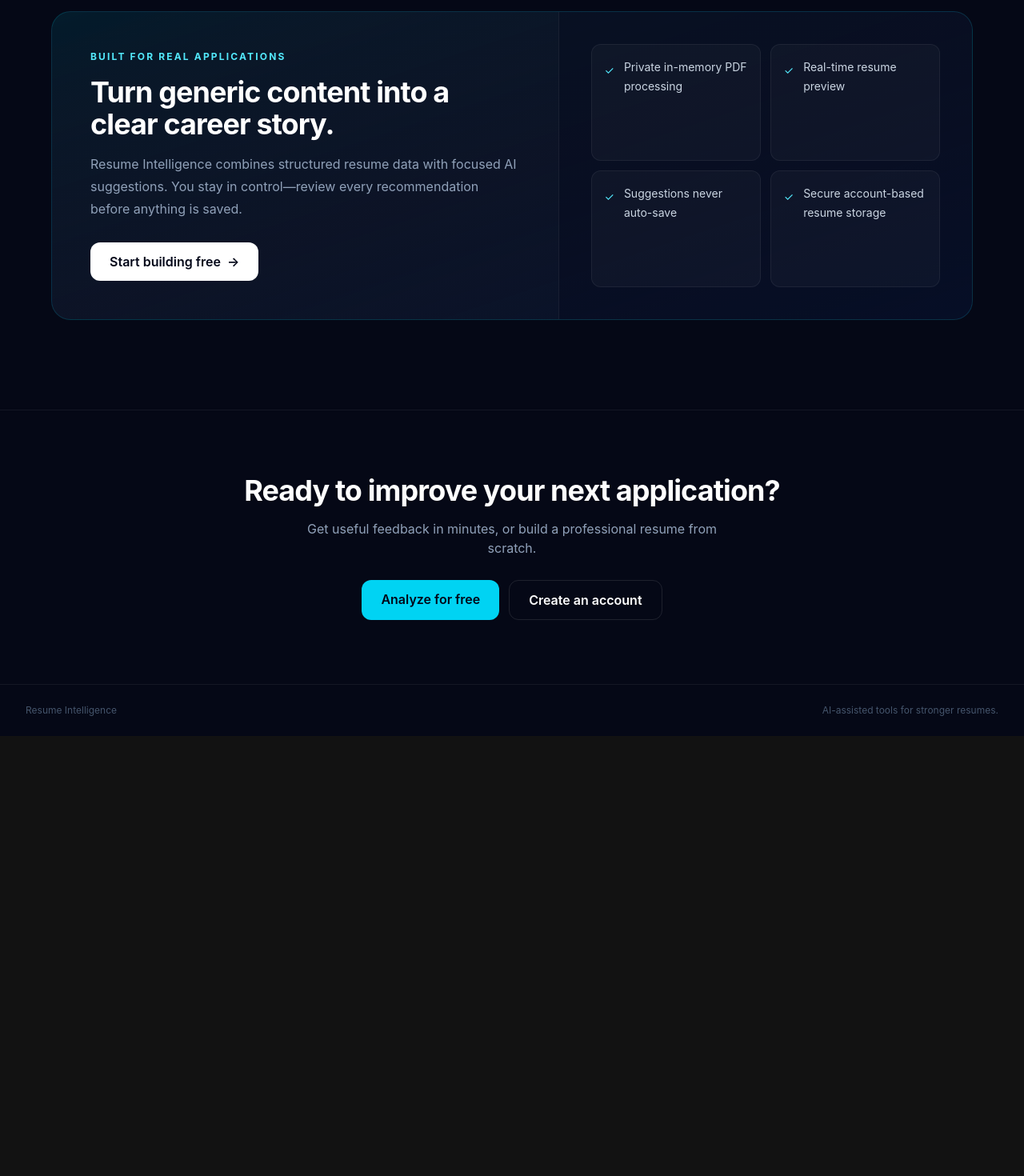
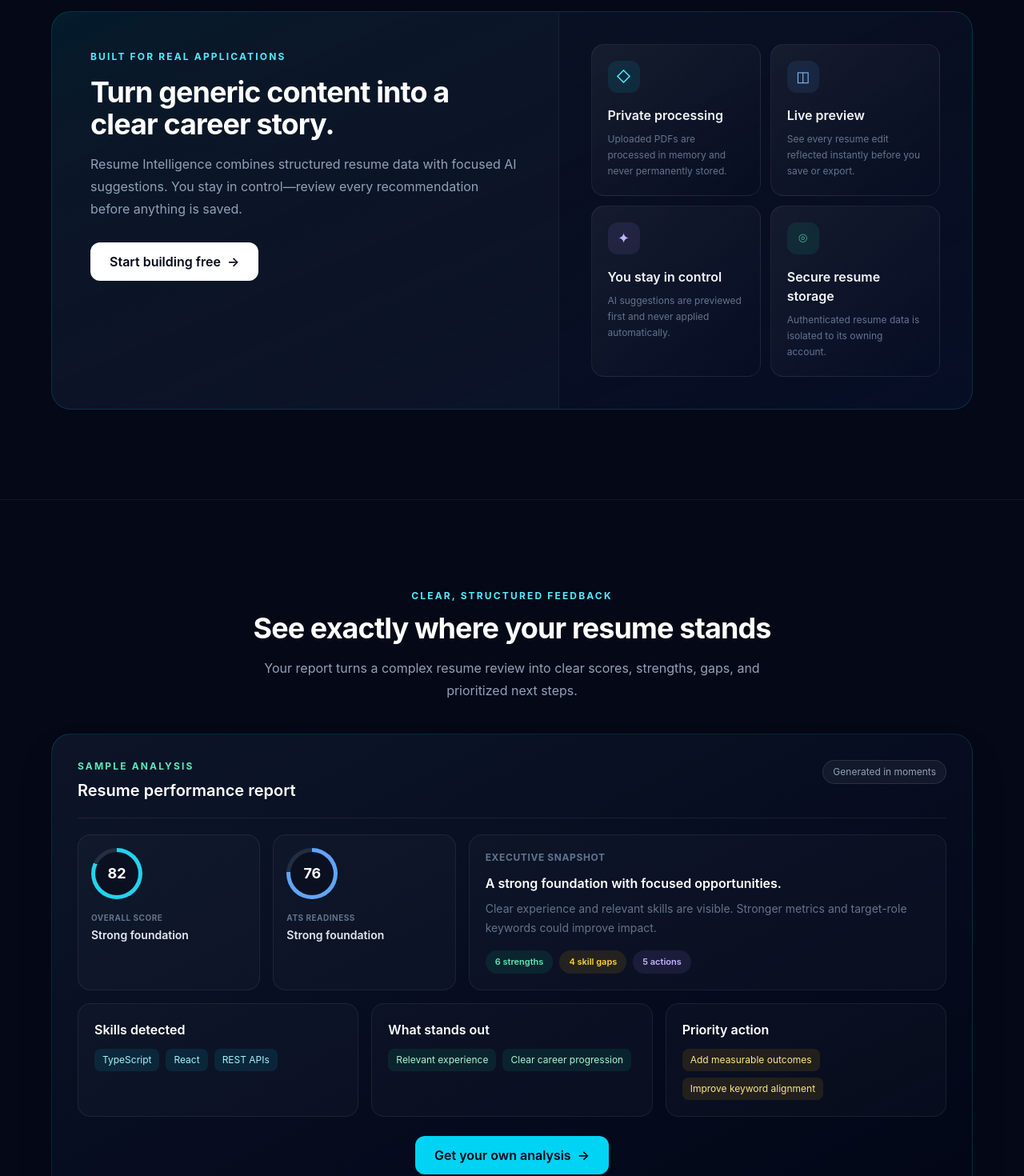
Before and after one commit to im-alisher/resume-intelligence, a React (Vite) app in the folder frontend/: page / in a window 1280 px wide. Shown: the part 1900-3370 px from the top of the page at 80% size. Before the commit the page ends 2820 px from the top, so only its background shows below. Built offline with nearby package versions, Linux system fonts and the light colour scheme; no server answers.

Commit message:
Fixed and improved

```diff
--- a/frontend/src/App.tsx
+++ b/frontend/src/App.tsx
@@ -66,7 +66,6 @@
         <div className="mx-auto max-w-6xl">
           <SectionHeading eyebrow="Simple workflow" title="A stronger resume in three steps" description="Start with what you already have, understand what needs work, and turn the feedback into a polished document." />
           <div className="relative mt-12 grid gap-5 md:grid-cols-3">
-            <div className="absolute left-[17%] right-[17%] top-7 hidden h-px bg-gradient-to-r from-cyan-400/10 via-cyan-400/50 to-cyan-400/10 md:block" />
             {homeSteps.map((item, index) => (
               <article key={item.title} className="relative rounded-2xl border border-white/[0.07] bg-slate-900/45 p-6 text-center">
                 <span className="relative mx-auto grid size-14 place-items-center rounded-2xl border border-cyan-400/25 bg-[#0b1020] text-sm font-bold text-cyan-300 shadow-lg shadow-cyan-950/30">0{index + 1}</span>
@@ -87,17 +86,28 @@
             <Link to="/dashboard" className="mt-7 inline-flex rounded-xl bg-white px-6 py-3 font-semibold text-slate-950 transition hover:bg-cyan-100">Start building free <span className="ml-2" aria-hidden="true">→</span></Link>
           </div>
           <div className="grid gap-3 border-t border-white/[0.07] bg-slate-950/30 p-7 sm:grid-cols-2 sm:p-10 lg:border-l lg:border-t-0">
-            {homeBenefits.map((benefit) => <div key={benefit} className="flex items-start gap-3 rounded-xl border border-white/[0.06] bg-white/[0.03] p-4 text-sm leading-6 text-slate-300"><span className="mt-1 text-cyan-300">✓</span>{benefit}</div>)}
+            {homeBenefits.map((benefit) => <article key={benefit.title} className="group rounded-2xl border border-white/[0.07] bg-gradient-to-br from-white/[0.055] to-transparent p-5 transition hover:border-cyan-400/25 hover:bg-cyan-400/[0.04]"><span className={`grid size-10 place-items-center rounded-xl text-lg ${benefit.style}`} aria-hidden="true">{benefit.icon}</span><h3 className="mt-4 font-semibold text-slate-100">{benefit.title}</h3><p className="mt-2 text-xs leading-5 text-slate-500">{benefit.description}</p></article>)}
           </div>
         </div>
       </section>
 
-      <section className="border-t border-white/[0.06] px-5 py-16 text-center sm:px-8 sm:py-20">
-        <h2 className="text-3xl font-bold tracking-tight sm:text-4xl">Ready to improve your next application?</h2>
-        <p className="mx-auto mt-4 max-w-xl text-slate-400">Get useful feedback in minutes, or build a professional resume from scratch.</p>
-        <div className="mx-auto mt-7 flex max-w-md flex-col justify-center gap-3 sm:max-w-none sm:flex-row">
-          <Link to="/analyze" className="rounded-xl bg-cyan-400 px-6 py-3 font-semibold text-slate-950 hover:bg-cyan-300">Analyze for free</Link>
-          <Link to={user ? '/dashboard' : '/register'} className="rounded-xl border border-white/10 px-6 py-3 font-semibold hover:bg-white/5">{user ? 'Open dashboard' : 'Create an account'}</Link>
+      <section className="border-t border-white/[0.06] px-5 py-20 sm:px-8 sm:py-28">
+        <div className="mx-auto max-w-6xl">
+          <SectionHeading eyebrow="Clear, structured feedback" title="See exactly where your resume stands" description="Your report turns a complex resume review into clear scores, strengths, gaps, and prioritized next steps." />
+          <div className="mt-10 overflow-hidden rounded-3xl border border-cyan-400/15 bg-gradient-to-br from-slate-900/90 to-slate-950/70 p-5 shadow-2xl shadow-black/25 sm:p-8">
+            <div className="flex flex-col gap-3 border-b border-white/[0.07] pb-5 sm:flex-row sm:items-center sm:justify-between"><div><p className="text-xs font-bold uppercase tracking-[0.18em] text-emerald-300">Sample analysis</p><h3 className="mt-2 text-xl font-semibold">Resume performance report</h3></div><span className="self-start rounded-full border border-white/10 bg-white/5 px-3 py-1.5 text-xs text-slate-400">Generated in moments</span></div>
+            <div className="mt-5 grid gap-4 lg:grid-cols-[0.65fr_0.65fr_1.7fr]">
+              <SampleScore label="Overall score" score={82} color="cyan" />
+              <SampleScore label="ATS readiness" score={76} color="blue" />
+              <div className="rounded-2xl border border-white/[0.07] bg-white/[0.025] p-5"><p className="text-xs font-bold uppercase tracking-wider text-slate-500">Executive snapshot</p><h4 className="mt-3 font-semibold text-white">A strong foundation with focused opportunities.</h4><p className="mt-2 text-sm leading-6 text-slate-500">Clear experience and relevant skills are visible. Stronger metrics and target-role keywords could improve impact.</p><div className="mt-4 flex flex-wrap gap-2 text-[11px] font-semibold"><span className="rounded-full bg-emerald-400/10 px-3 py-1.5 text-emerald-300">6 strengths</span><span className="rounded-full bg-amber-400/10 px-3 py-1.5 text-amber-300">4 skill gaps</span><span className="rounded-full bg-violet-400/10 px-3 py-1.5 text-violet-300">5 actions</span></div></div>
+            </div>
+            <div className="mt-4 grid gap-4 md:grid-cols-3">
+              <SampleInsight title="Skills detected" tone="cyan" items={['TypeScript', 'React', 'REST APIs']} />
+              <SampleInsight title="What stands out" tone="emerald" items={['Relevant experience', 'Clear career progression']} />
+              <SampleInsight title="Priority action" tone="amber" items={['Add measurable outcomes', 'Improve keyword alignment']} />
+            </div>
+            <div className="mt-6 text-center"><Link to="/analyze" className="inline-flex rounded-xl bg-cyan-400 px-6 py-3 font-semibold text-slate-950 transition hover:bg-cyan-300">Get your own analysis <span className="ml-2" aria-hidden="true">→</span></Link></div>
+          </div>
         </div>
       </section>
 
@@ -119,7 +129,22 @@
   { title: 'Improve and export', description: 'Apply the suggestions you choose, preview the result, and download your final PDF.' },
 ]
 
-const homeBenefits = ['Private in-memory PDF processing', 'Real-time resume preview', 'Suggestions never auto-save', 'Secure account-based resume storage']
+const homeBenefits = [
+  { icon: '◇', title: 'Private processing', description: 'Uploaded PDFs are processed in memory and never permanently stored.', style: 'bg-cyan-400/10 text-cyan-300' },
+  { icon: '◫', title: 'Live preview', description: 'See every resume edit reflected instantly before you save or export.', style: 'bg-blue-400/10 text-blue-300' },
+  { icon: '✦', title: 'You stay in control', description: 'AI suggestions are previewed first and never applied automatically.', style: 'bg-violet-400/10 text-violet-300' },
+  { icon: '⌾', title: 'Secure resume storage', description: 'Authenticated resume data is isolated to its owning account.', style: 'bg-emerald-400/10 text-emerald-300' },
+]
+
+function SampleScore({ label, score, color }: { label: string; score: number; color: 'cyan' | 'blue' }) {
+  const accent = color === 'cyan' ? '#22d3ee' : '#60a5fa'
+  return <div className="flex items-center gap-4 rounded-2xl border border-white/[0.07] bg-white/[0.025] p-4 lg:flex-col lg:items-start"><div className="relative grid size-16 shrink-0 place-items-center rounded-full" style={{ background: `conic-gradient(${accent} ${score * 3.6}deg, rgba(51,65,85,.55) 0deg)` }}><div className="absolute inset-[5px] rounded-full bg-[#0b1020]" /><span className="relative text-lg font-bold">{score}</span></div><div><p className="text-[10px] font-bold uppercase tracking-wider text-slate-500">{label}</p><p className="mt-1 text-sm font-semibold text-slate-200">Strong foundation</p></div></div>
+}
+
+const sampleTones = { cyan: 'bg-cyan-400/10 text-cyan-200', emerald: 'bg-emerald-400/10 text-emerald-200', amber: 'bg-amber-400/10 text-amber-200' }
+function SampleInsight({ title, items, tone }: { title: string; items: string[]; tone: keyof typeof sampleTones }) {
+  return <div className="rounded-2xl border border-white/[0.07] bg-white/[0.025] p-5"><h4 className="font-semibold">{title}</h4><div className="mt-3 flex flex-wrap gap-2">{items.map((item) => <span key={item} className={`rounded-lg px-2.5 py-1.5 text-xs ${sampleTones[tone]}`}>{item}</span>)}</div></div>
+}
 
 function SectionHeading({ eyebrow, title, description }: { eyebrow: string; title: string; description: string }) {
   return <div className="mx-auto max-w-2xl text-center"><p className="text-xs font-bold uppercase tracking-[0.18em] text-cyan-300">{eyebrow}</p><h2 className="mt-3 text-3xl font-bold tracking-tight sm:text-4xl">{title}</h2><p className="mt-4 text-sm leading-7 text-slate-400 sm:text-base">{description}</p></div>
```
